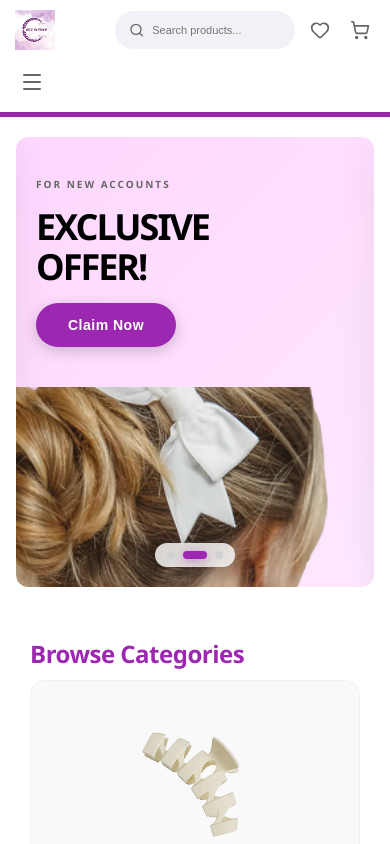
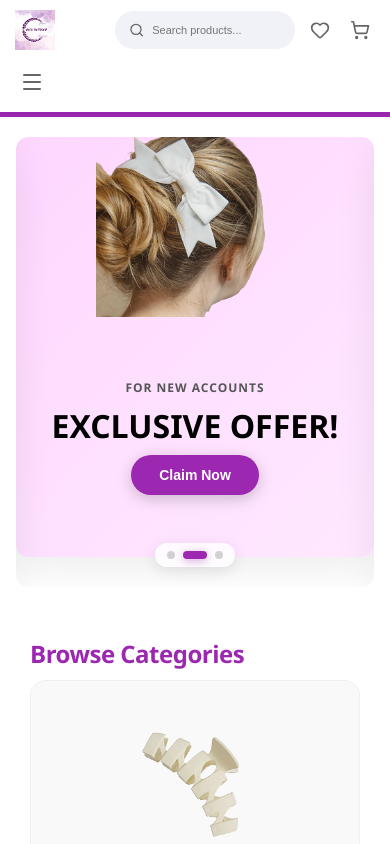
Before and after one commit to TriDizi-Dev/Accsintouch, a React (Vite) app in the folder client/: page / in a window 390 px wide. Shown: the top 844 px of the page. Built offline with nearby package versions, Linux system fonts and the light colour scheme.

Commit message:
complete responsiveness

```diff
--- a/client/src/components/caroselbanner/Carousel.jsx
+++ b/client/src/components/caroselbanner/Carousel.jsx
@@ -123,82 +123,76 @@ export default function HeroCarousel({ handleNavigateToProducts, handleNavigateT
   content: (
     <div style={{
       display: 'flex',
-          height: isMobile ? '450px' : isTablet ? '500px' : '550px',
+      flexDirection: isMobile ? 'column' : 'row',
+      height: isMobile ? '420px' : isTablet ? '500px' : '550px',
       width: '100%',
-          flexDirection: isMobile ? 'column-reverse' : 'row',
-          alignItems: 'stretch',
-          gap: 0,
+      alignItems: 'center',
+      justifyContent: 'center',
       background: 'linear-gradient(135deg, #FED7FF 0%, #FFE8FF 100%)',
       borderRadius: isMobile ? '12px' : '20px',
       overflow: 'hidden',
       boxShadow: '0 10px 40px rgba(0,0,0,0.08)'
     }}>
       <div style={{
-            flex: isMobile ? '0 0 200px' : '1.2',
-            position: 'relative',
+        flex: isMobile ? '0 0 auto' : '1',
+        width: isMobile ? '100%' : '50%',
+        height: isMobile ? '180px' : '100%',
+        display: 'flex',
+        alignItems: 'center',
+        justifyContent: 'center',
         overflow: 'hidden'
       }}>
         <img
           src={girlwithbun}
           alt="Promo Offer"
           style={{
-                width: '100%',
+            width: isMobile ? '100%' : '100%',
             height: '100%',
-                objectFit: 'cover',
-                objectPosition: 'center',
-                transform: 'scale(1.05)'
+            objectFit: isMobile ? 'contain' : 'cover',
+            objectPosition: 'center'
           }}
         />
       </div>
+
       <div style={{
         flex: isMobile ? '1' : '1',
-            padding: isMobile ? '30px 20px' : isTablet ? '40px 30px' : '60px 50px',
+        padding: isMobile ? '20px 24px' : isTablet ? '40px 30px' : '60px 50px',
+        textAlign: isMobile ? 'center' : 'left',
         display: 'flex',
         flexDirection: 'column',
         justifyContent: 'center',
-            gap: isMobile ? '16px' : '24px'
+        alignItems: isMobile ? 'center' : 'flex-start',
+        gap: isMobile ? '12px' : '20px'
       }}>
         <span style={{
-              fontSize: isMobile ? '10px' : '12px',
+          fontSize: isMobile ? '12px' : '13px',
           fontWeight: '700',
           textTransform: 'uppercase',
-              letterSpacing: '2px',
-              color: '#666',
-              display: 'block'
+          letterSpacing: '1px',
+          color: '#555'
         }}>For New Accounts</span>
+
         <h2 style={{
-              fontSize: isMobile ? '36px' : isTablet ? '44px' : '56px',
+          fontSize: isMobile ? '32px' : isTablet ? '44px' : '56px',
           fontWeight: '800',
-              margin: 0,
           lineHeight: '1.1',
-              letterSpacing: '-2px',
-              color: '#000'
-            }}>
-              EXCLUSIVE<br/>OFFER!
-            </h2>
+          color: '#000',
+          margin: 0
+        }}>EXCLUSIVE OFFER!</h2>
+
         <button
           onClick={handleNavigateToProducts}
           style={{
             backgroundColor: 'rgb(156, 39, 176)',
             color: 'white',
-                padding: isMobile ? '14px 32px' : '16px 40px',
+            padding: isMobile ? '12px 28px' : '16px 40px',
             borderRadius: '50px',
             border: 'none',
             fontWeight: '600',
             fontSize: isMobile ? '14px' : '15px',
             cursor: 'pointer',
-                width: 'fit-content',
             transition: 'all 0.3s ease',
-                letterSpacing: '0.5px',
             boxShadow: '0 4px 15px rgba(0,0,0,0.2)'
-              }}
-              onMouseEnter={(e) => {
-                e.currentTarget.style.transform = 'translateY(-2px)';
-                e.currentTarget.style.boxShadow = '0 6px 20px rgba(0,0,0,0.3)';
-              }}
-              onMouseLeave={(e) => {
-                e.currentTarget.style.transform = 'translateY(0)';
-                e.currentTarget.style.boxShadow = '0 4px 15px rgba(0,0,0,0.2)';
           }}
         >
           Claim Now
```
Lines whose indentation alone changed are shown as unchanged.
